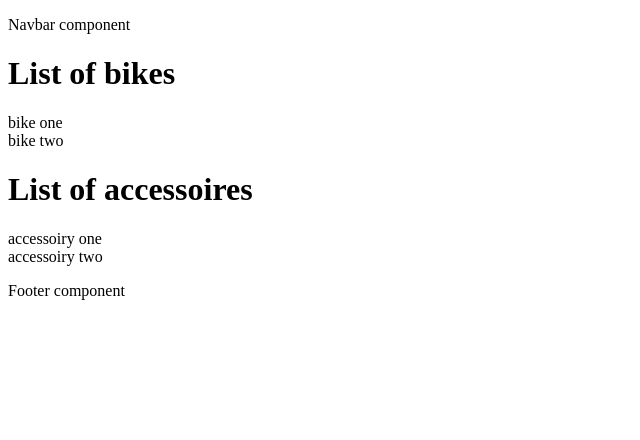
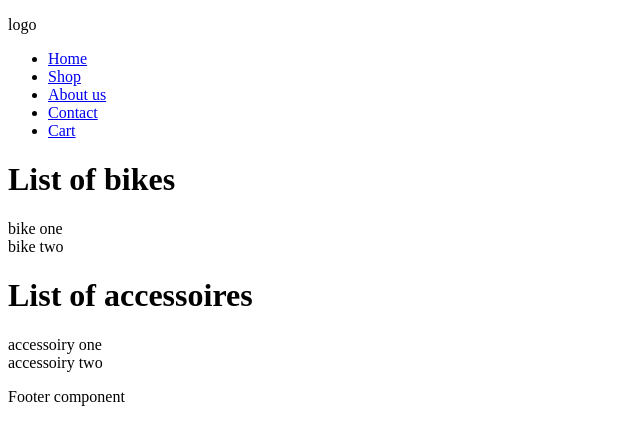
Before and after one commit to RobVerplanke/cycle-shop-mock, a React (Vite) app: page /products in a window 1280 px wide. Shown: the top 440 px of the page, without its empty margins (0-640 px from the left). Built offline with nearby package versions, Linux system fonts and the light colour scheme.

Commit message:
chore: add checkout link to cart page
Add more product properties and rename functions for clarification.

```diff
--- a/src/components/Navbar.tsx
+++ b/src/components/Navbar.tsx
@@ -1,8 +1,27 @@
+import { Link } from 'react-router-dom';
+
 function Navbar() {
   return (
-    <footer>
-      <p>Navbar component</p>
-    </footer>
+    <nav>
+      <p>logo</p>
+      <ul>
+        <li>
+          <Link to={'/'}>Home</Link>
+        </li>
+        <li>
+          <Link to={'/products'}>Shop</Link>
+        </li>
+        <li>
+          <Link to={'/about'}>About us</Link>
+        </li>
+        <li>
+          <Link to={'/contact'}>Contact</Link>
+        </li>
+        <li>
+          <Link to={'/cart'}>Cart</Link>
+        </li>
+      </ul>
+    </nav>
   );
 }
 
--- a/src/features/products/accessorySlice.ts
+++ b/src/features/products/accessorySlice.ts
@@ -2,8 +2,18 @@ import { createSlice } from '@reduxjs/toolkit';
 
 const initialState = {
   accessoiresList: [
-    { id: 'a1', name: 'accessoiry one' },
-    { id: 'a2', name: 'accessoiry two' },
+    {
+      id: 'a1',
+      name: 'accessoiry one',
+      description: 'Description of accessoiry one',
+      price: 30,
+    },
+    {
+      id: 'a2',
+      name: 'accessoiry two',
+      description: 'Description of accessoiry one',
+      price: 35,
+    },
   ],
 };
 
--- a/src/features/products/bikeSlice.ts
+++ b/src/features/products/bikeSlice.ts
@@ -2,8 +2,18 @@ import { createSlice } from '@reduxjs/toolkit';
 
 const initialState = {
   bikesList: [
-    { id: 'b1', name: 'bike one' },
-    { id: 'b2', name: 'bike two' },
+    {
+      id: 'b1',
+      name: 'bike one',
+      description: 'Description of bike one',
+      price: 250,
+    },
+    {
+      id: 'b2',
+      name: 'bike two',
+      description: 'Description of bike two',
+      price: 300,
+    },
   ],
 };
 
--- /dev/null
+++ b/src/pages/Checkout.tsx
@@ -0,0 +1,8 @@
+function Checkout() {
+  return (
+    <div>
+      <p>Checkout page</p>
+    </div>
+  );
+}
+export default Checkout;
--- a/src/pages/ShoppingCart.tsx
+++ b/src/pages/ShoppingCart.tsx
@@ -1,8 +1,9 @@
 import { useSelector } from 'react-redux';
 import { RootState } from '../app/store';
 import { CartItem } from '../types/CartItem';
+import { Link } from 'react-router-dom';
 
-function ProductList() {
+function ShoppingCart() {
   const cartList = useSelector((state: RootState) => state.cart.cartList);
 
   return (
@@ -11,8 +12,9 @@ function ProductList() {
       {cartList.map((cartItem: CartItem) => {
         return <div key={cartItem.id}>{cartItem.name}</div>;
       })}
+      <Link to="/checkout">Checkout</Link>
     </div>
   );
 }
 
-export default ProductList;
+export default ShoppingCart;
--- a/src/pages/index.ts
+++ b/src/pages/index.ts
@@ -5,6 +5,7 @@ import Home from '../pages/Home';
 import ProductDetail from '../pages/ProductDetail';
 import ProductList from '../pages/ProductList';
 import ShoppingCart from '../pages/ShoppingCart';
+import Checkout from './Checkout';
 
 export {
   About,
@@ -14,4 +15,5 @@ export {
   ProductDetail,
   ProductList,
   ShoppingCart,
+  Checkout,
 };
--- a/src/routes/AppRoutes.tsx
+++ b/src/routes/AppRoutes.tsx
@@ -8,6 +8,7 @@ import {
   ProductDetail,
   ProductList,
   ShoppingCart,
+  Checkout,
 } from '../pages/index';
 
 const router = createBrowserRouter([
@@ -40,6 +41,10 @@ const router = createBrowserRouter([
         path: 'cart',
         element: <ShoppingCart />,
       },
+      {
+        path: 'checkout',
+        element: <Checkout />,
+      },
     ],
   },
 ]);
```
